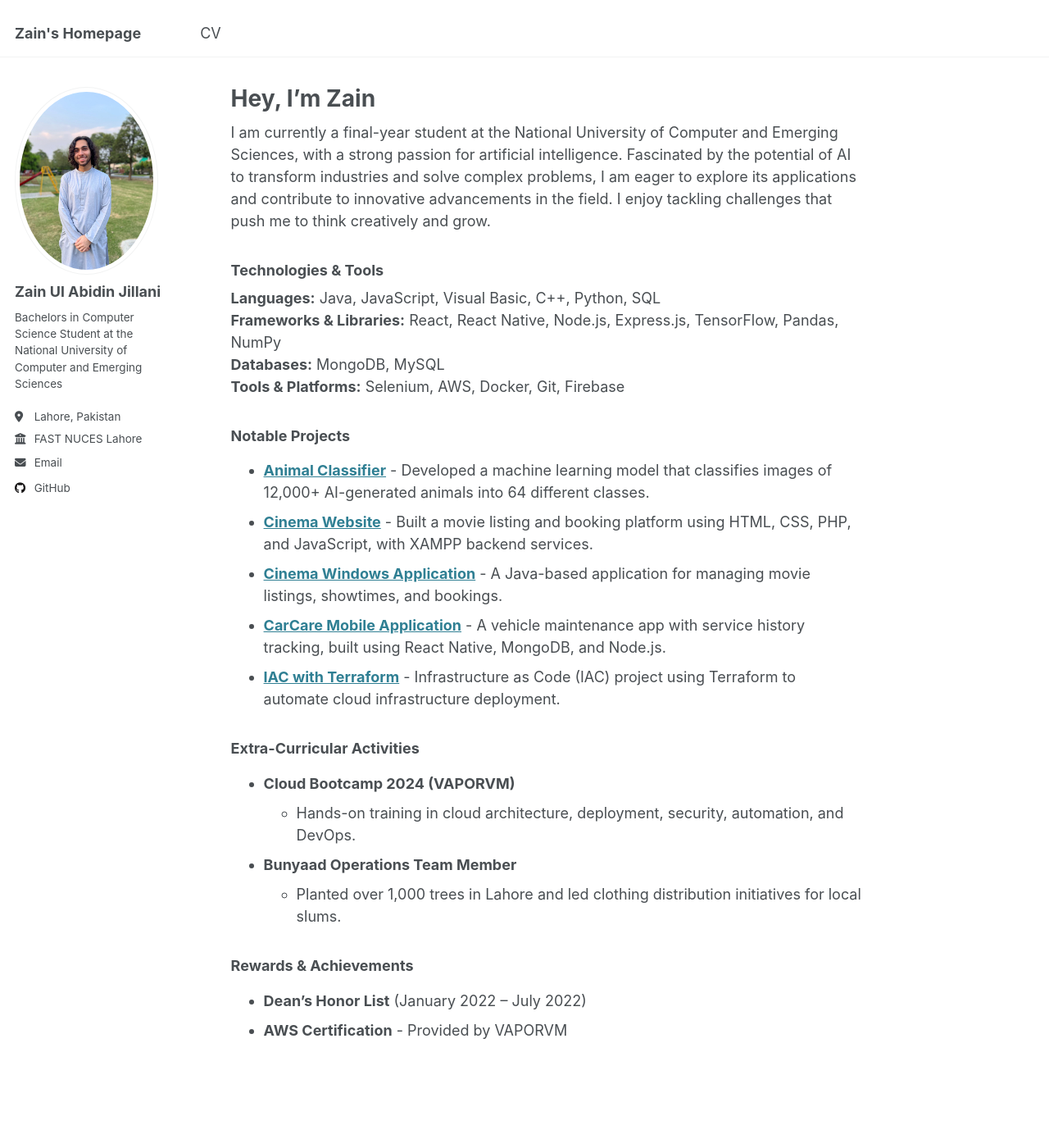
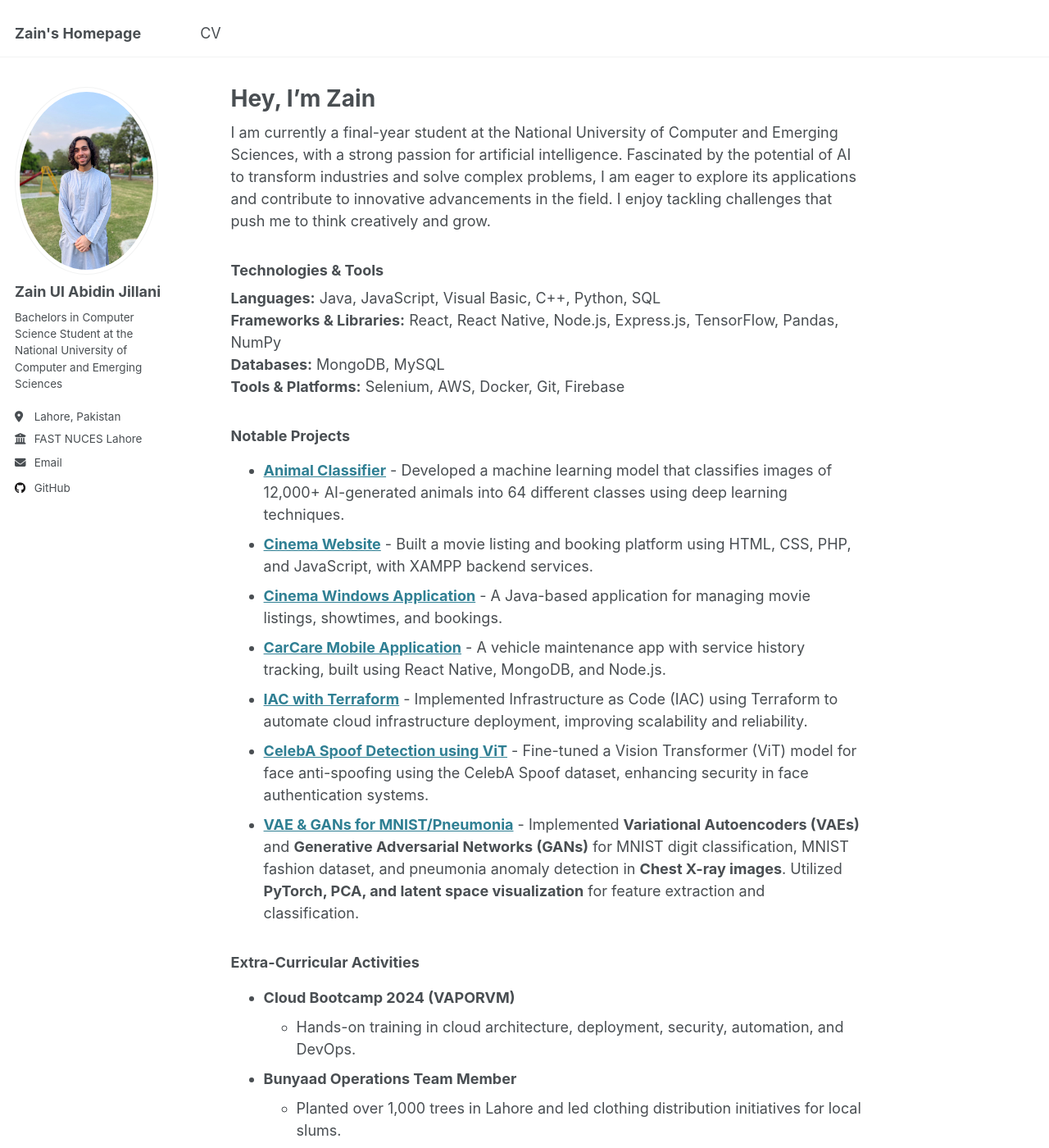
Before and after one commit to ZeeJ935/ZeeJ935.github.io, a Jekyll site: the page built from _pages/about.md, in a window 1280 px wide and 1400 px high. Shown: the whole window at 82% size. Built offline with Jekyll 4.4.1, drawn with Linux system fonts in a browser that asks for light colours.

Commit message:
Saved uncommitted changes

```diff
--- a/_pages/about.md
+++ b/_pages/about.md
@@ -16,11 +16,14 @@ I am currently a final-year student at the National University of Computer and E
 **Tools & Platforms:** Selenium, AWS, Docker, Git, Firebase
 
 ### Notable Projects
-- **[Animal Classifier](https://github.com/ZeeJ935/Animal-Classifier)** - Developed a machine learning model that classifies images of 12,000+ AI-generated animals into 64 different classes.
+- **[Animal Classifier](https://github.com/ZeeJ935/Animal-Classifier)** - Developed a machine learning model that classifies images of 12,000+ AI-generated animals into 64 different classes using deep learning techniques.
 - **[Cinema Website](https://github.com/ZeeJ935/Cinema-Website)** - Built a movie listing and booking platform using HTML, CSS, PHP, and JavaScript, with XAMPP backend services.
 - **[Cinema Windows Application](https://github.com/ZeeJ935/Cinema-Windows-Application)** - A Java-based application for managing movie listings, showtimes, and bookings.
 - **[CarCare Mobile Application](https://github.com/ZeeJ935/CarCare-Mobile-Application)** - A vehicle maintenance app with service history tracking, built using React Native, MongoDB, and Node.js.
-- **[IAC with Terraform](https://github.com/ZeeJ935/IAC-with-Terraform)** - Infrastructure as Code (IAC) project using Terraform to automate cloud infrastructure deployment.
+- **[IAC with Terraform](https://github.com/ZeeJ935/IAC-with-Terraform)** - Implemented Infrastructure as Code (IAC) using Terraform to automate cloud infrastructure deployment, improving scalability and reliability.
+- **[CelebA Spoof Detection using ViT](https://github.com/ZeeJ935/VIT)** - Fine-tuned a Vision Transformer (ViT) model for face anti-spoofing using the CelebA Spoof dataset, enhancing security in face authentication systems.
+- **[VAE & GANs for MNIST/Pneumonia](https://github.com/ZeeJ935/VAE-and-GANS)** - Implemented **Variational Autoencoders (VAEs)** and **Generative Adversarial Networks (GANs)** for MNIST digit classification, MNIST fashion dataset, and pneumonia anomaly detection in **Chest X-ray images**. Utilized **PyTorch, PCA, and latent space visualization** for feature extraction and classification.
+
 
 ### Extra-Curricular Activities
 - **Cloud Bootcamp 2024 (VAPORVM)**
```
